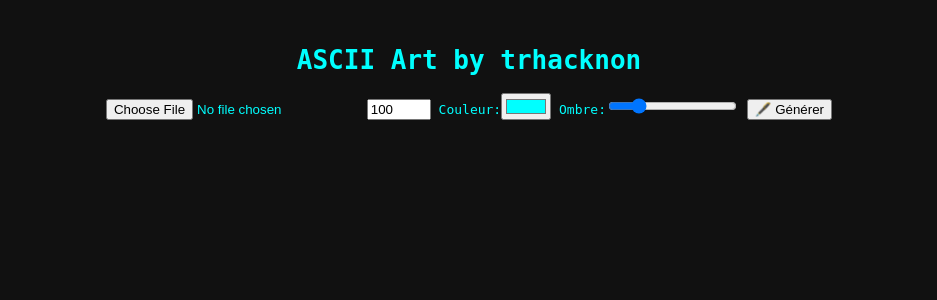
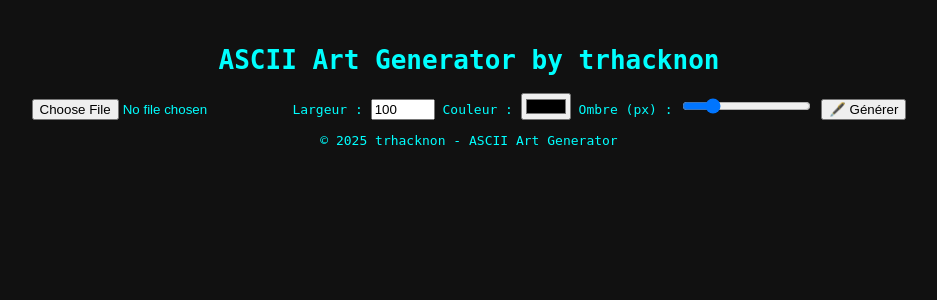
Before and after one commit to trh4ckn0n/bangen, a Flask app: page / in a window 1280 px wide. Shown: the top 300 px of the page, without its empty margins (171-1108 px from the left). Run offline with Flask 3, Linux system fonts and the light colour scheme.

Commit message:
Update index.html

```diff
--- a/templates/index.html
+++ b/templates/index.html
@@ -1,32 +1,68 @@
 <!DOCTYPE html>
 <html lang="fr">
 <head>
-<meta charset="UTF-8">
-<title>ASCII Art Generator</title>
-<link rel="stylesheet" href="/static/style.css">
+<meta charset="UTF-8" />
+<meta name="viewport" content="width=device-width, initial-scale=1" />
+<title>ASCII Art Generator - trhacknon</title>
+<link rel="stylesheet" href="{{ url_for('static', filename='style.css') }}">
 </head>
 <body>
-  <h1>ASCII Art by trhacknon</h1>
-  <form method="POST" enctype="multipart/form-data">
-    <input type="file" name="image" required>
-    <input type="number" name="width" value="100" min="20" max="300">
-    <label>Couleur:</label><input type="color" name="color" value="#00ffff">
-    <label>Ombre:</label><input type="range" name="shadow" min="0" max="10" value="2">
+  <header>
+    <h1>ASCII Art Generator <span class="subtitle">by trhacknon</span></h1>
+  </header>
+
+  <form method="POST" enctype="multipart/form-data" class="form-upload">
+    <input type="file" name="image" required accept="image/png, image/jpeg" />
+    <label for="width">Largeur :</label>
+    <input type="number" name="width" min="20" max="300" value="100" />
+
+    <label for="color">Couleur :</label>
+    <input type="color" name="color" value="{{ color }}" />
+
+    <label for="shadow">Ombre (px) :</label>
+    <input type="range" name="shadow" min="0" max="10" value="{{ shadow }}" />
+
     <button type="submit">🖋️ Générer</button>
   </form>
 
   {% if ascii %}
-  <div class="ascii" style="
-    color: {{ request.form.color }};
-    text-shadow: {{ request.form.shadow }}px {{ request.form.shadow }}px 1px #000, 0 0 5px {{ request.form.color }};
-  ">
-    {{ ascii|e }}
-  </div>
-  <a href="{{ url_for('download') }}?ascii={{ ascii|urlencode }}" class="download">📥 Télécharger ASCII</a>
+  <section class="result-section">
+    <h2>Résultat ASCII Art</h2>
+    <pre class="ascii" style="color: {{ color }}; text-shadow:
+      0 0 {{ shadow }}px #0ffccf,
+      0 0 {{ shadow // 2 }}px #0ffccf;">
+      {{ ascii|e }}
+    </pre>
+
+    <div class="buttons-download">
+      <a href="{{ url_for('download_txt') }}?ascii={{ ascii|urlencode }}" class="btn">📥 Télécharger TXT</a>
+      <a href="{{ url_for('download_svg') }}?svg={{ ascii_svg|urlencode }}" class="btn">📥 Télécharger SVG</a>
+    </div>
+
+    <h2>SVG Preview</h2>
+    <div class="svg-preview">
+      {{ ascii_svg|safe }}
+    </div>
+  </section>
   {% endif %}
 
-  {% if analysis %}
-  <div class="analysis"><b>GPT-4 Vision:</b> {{ analysis }}</div>
-  {% endif %}
+  <footer>
+    <p>© 2025 trhacknon - ASCII Art Generator</p>
+  </footer>
+
+<script>
+// Animation néon clignotant sur le texte ASCII (pré)
+const asciiElem = document.querySelector(".ascii");
+if(asciiElem){
+  let opacity = 1, direction = -0.05;
+  setInterval(() => {
+    opacity += direction;
+    if(opacity <= 0.5) direction = 0.05;
+    else if(opacity >= 1) direction = -0.05;
+    asciiElem.style.opacity = opacity.toFixed(2);
+  }, 50);
+}
+</script>
+
 </body>
 </html>
```
